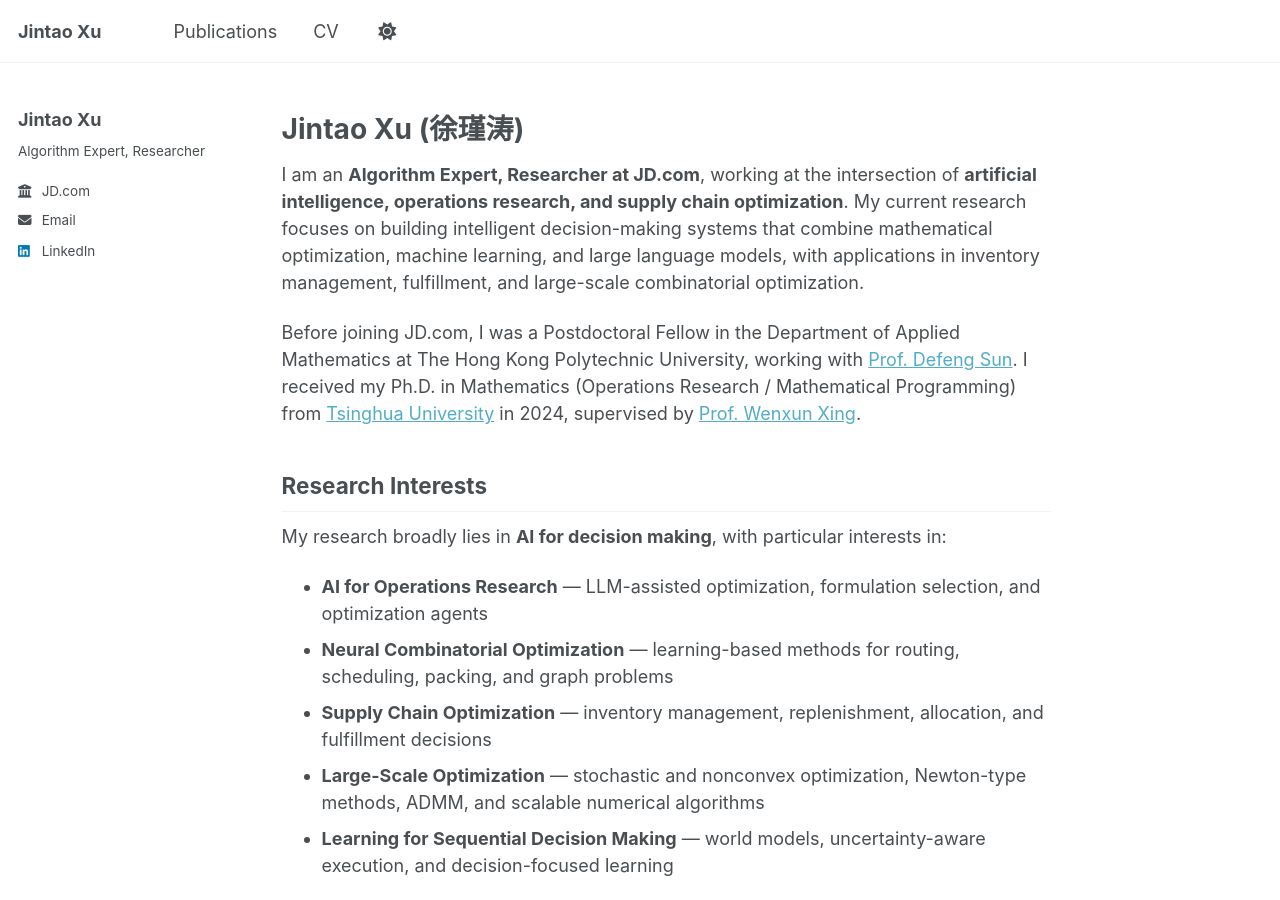
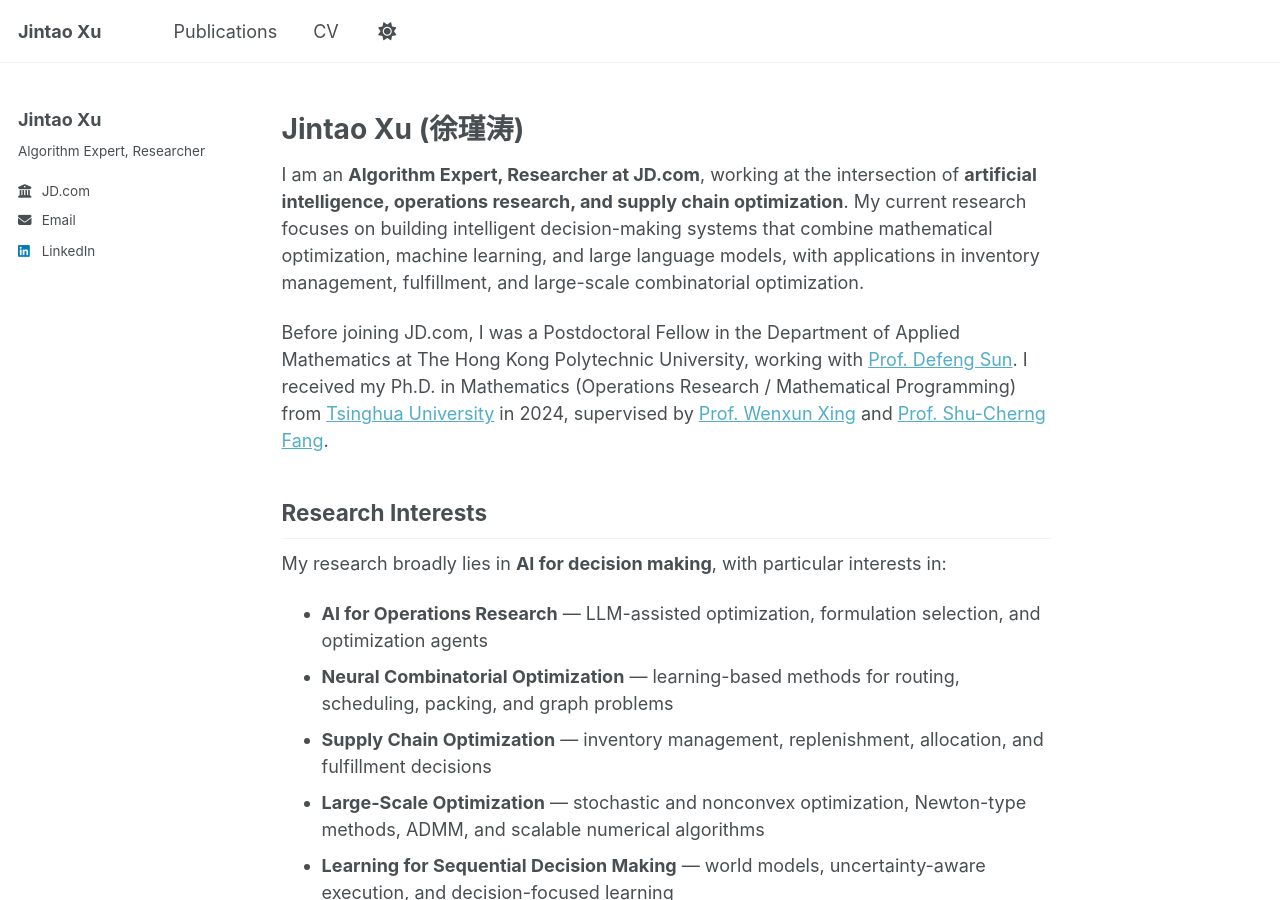
Before and after one commit to JintaoXuMath/JintaoXuMath.github.io, a Jekyll site: the page built from _pages/about.md, in a window 1280 px wide and 900 px high. Built offline with Jekyll 4.4.1, drawn with Linux system fonts in a browser that asks for light colours.

Commit message:
Update about.md

```diff
--- a/_pages/about.md
+++ b/_pages/about.md
@@ -11,7 +11,7 @@ redirect_from:
 
 I am an **Algorithm Expert, Researcher at JD.com**, working at the intersection of **artificial intelligence, operations research, and supply chain optimization**. My current research focuses on building intelligent decision-making systems that combine mathematical optimization, machine learning, and large language models, with applications in inventory management, fulfillment, and large-scale combinatorial optimization.
 
-Before joining JD.com, I was a Postdoctoral Fellow in the Department of Applied Mathematics at The Hong Kong Polytechnic University, working with [Prof. Defeng Sun](https://www.polyu.edu.hk/ama/profile/dfsun/). I received my Ph.D. in Mathematics (Operations Research / Mathematical Programming) from [Tsinghua University](https://www.tsinghua.edu.cn/) in 2024, supervised by [Prof. Wenxun Xing](https://www.genealogy.math.ndsu.nodak.edu/id.php?id=182440).
+Before joining JD.com, I was a Postdoctoral Fellow in the Department of Applied Mathematics at The Hong Kong Polytechnic University, working with [Prof. Defeng Sun](https://www.polyu.edu.hk/ama/profile/dfsun/). I received my Ph.D. in Mathematics (Operations Research / Mathematical Programming) from [Tsinghua University](https://www.tsinghua.edu.cn/) in 2024, supervised by [Prof. Wenxun Xing](https://www.genealogy.math.ndsu.nodak.edu/id.php?id=182440) and [Prof. Shu-Cherng Fang](https://ise.ncsu.edu/people/fang/).
 
 ## Research Interests
 
```
